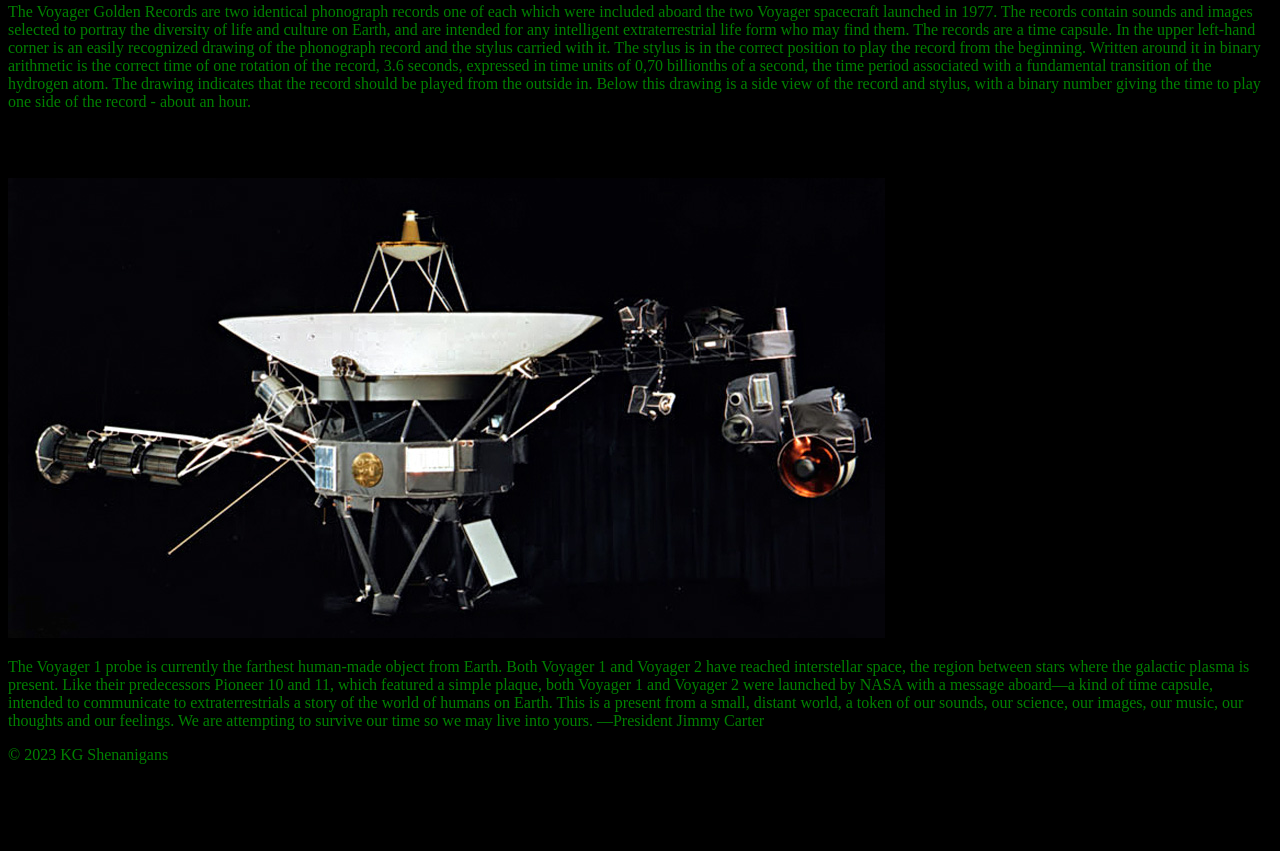
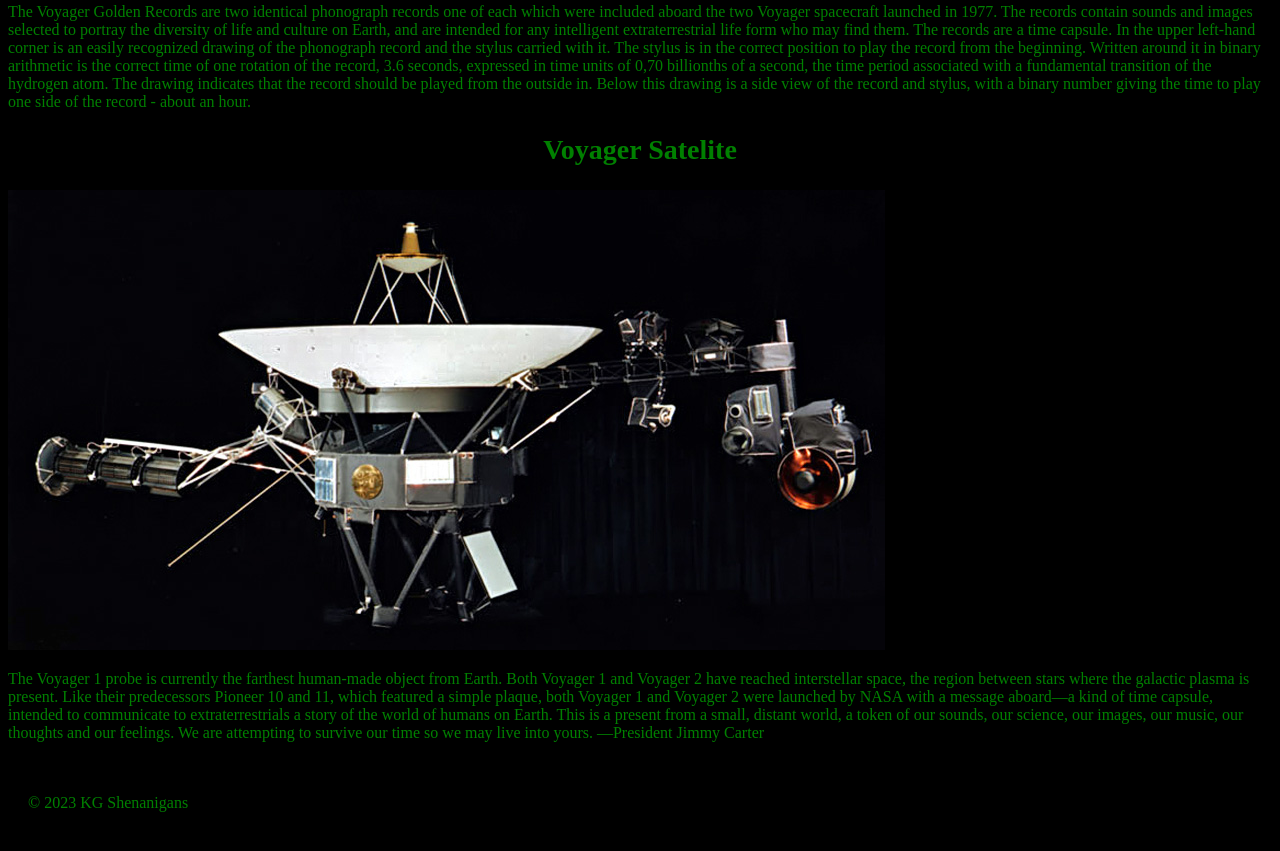
Before and after one commit to LaunchCodeAllhubs/js-assignment-4-html-me-something-kgomezstl, a website: page index.html in a window 1280 px wide. Shown: the part 493-1344 px from the top of the page. Before the commit the page ends 1273 px from the top, so only its background shows below. Drawn offline with Linux system fonts and the light colour scheme.

Commit message:
added centering in css

```diff
--- a/style.css
+++ b/style.css
@@ -7,6 +7,7 @@ body {
 
  p {
      color: green;
+     text-align: left;
  }
 
  h1 {
@@ -15,19 +16,26 @@ body {
 
  }
 
- /* h1, h2, ol, p {
-    text-align: center;
- } */
+ h2 {
+   font-size: 28px;
+   color: green;
+   text-align: center;
+ }
+
 
  .center {
     text-align: center;
 
  }
 
- #cool-text {
-     color: blue;
+ .Record {
+   align-content: center ;
  }
 
- #cool-color {
-    color: hotpink;
- }
+ footer {
+   height: auto;
+   padding: 20px;
+   margin: 0px;
+   text-align: center;
+
+}
```
